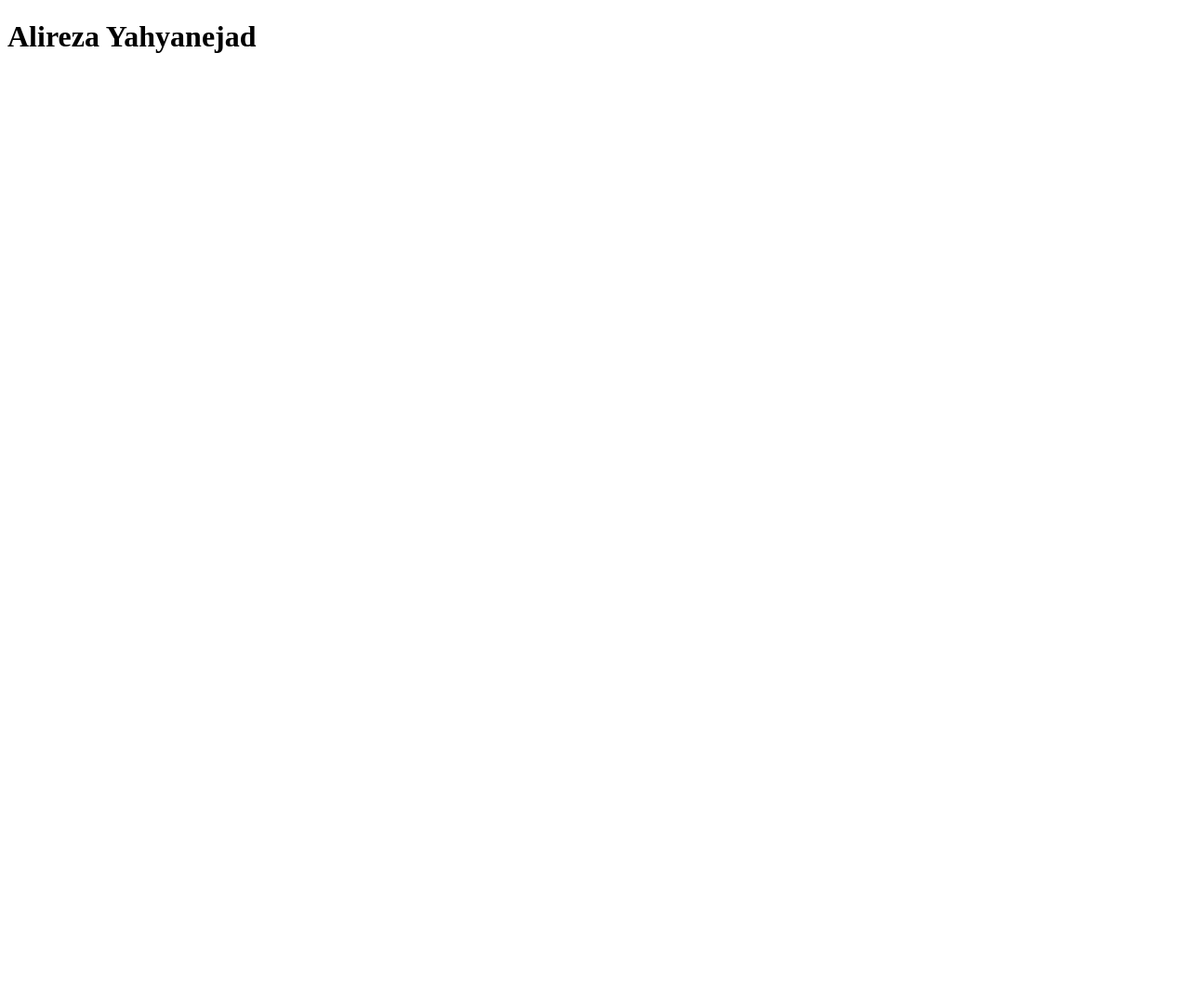
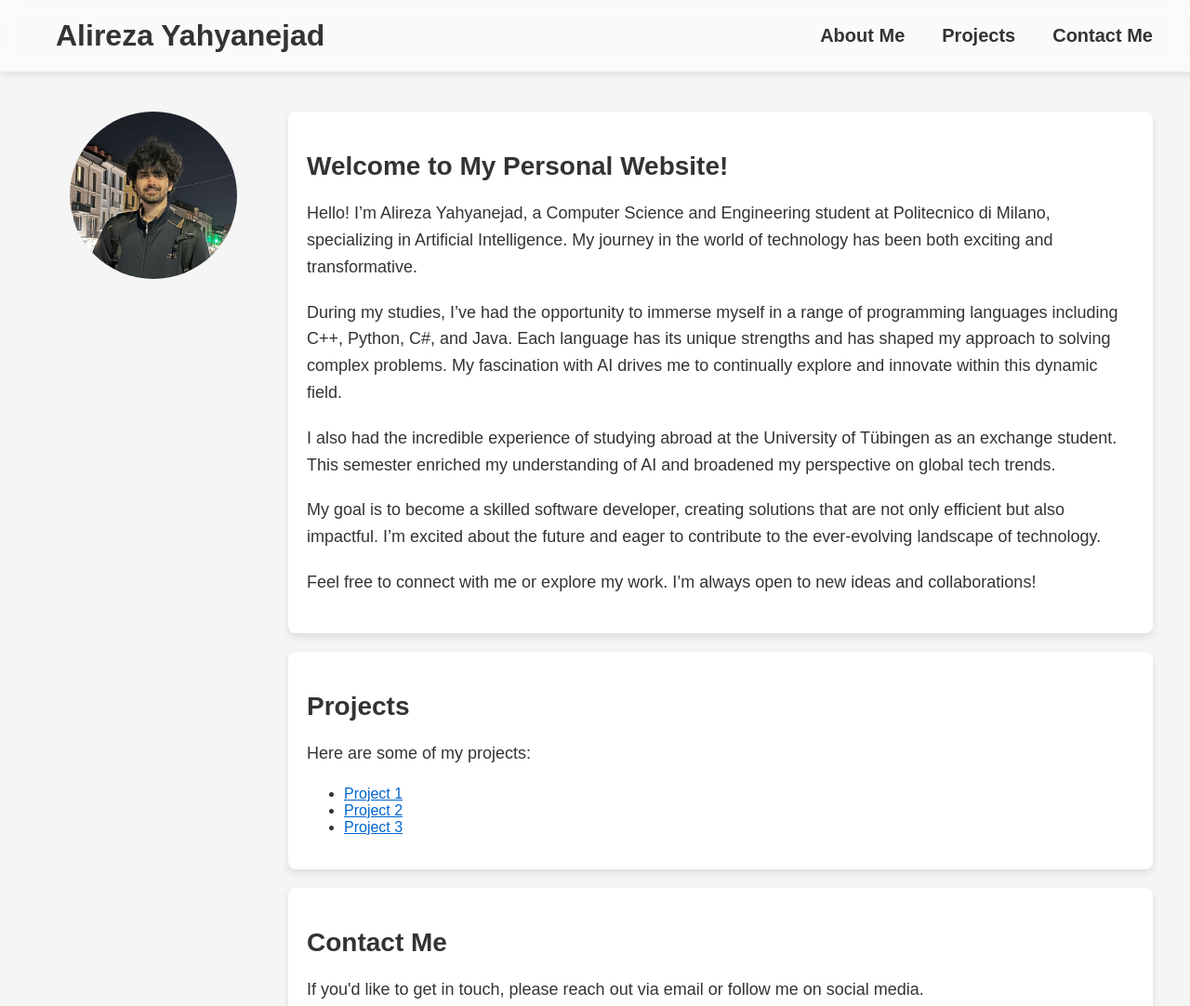
Before and after one commit to yahyanejadalre/yahyanejadalre.github.io, a plain HTML site: page index.html in a window 1280 px wide. Shown: the top 1082 px of the page at 93% size. Before the commit the page ends 800 px from the top, so only its background shows below. Drawn offline with Linux system fonts and the light colour scheme.

Commit message:
website uploaded

```diff
--- a/index.html
+++ b/index.html
@@ -3,9 +3,64 @@
 <head>
     <meta charset="UTF-8">
     <meta name="viewport" content="width=device-width, initial-scale=1.0">
-    <title>Peronal Website</title>
+    <title>Alireza Yahyanejad</title>
+    <link rel="stylesheet" href="styles.css">
 </head>
 <body>
-    <h1>Alireza Yahyanejad</h1>
+    <header>
+        <link rel="stylesheet" href="https://cdnjs.cloudflare.com/ajax/libs/font-awesome/6.0.0-beta3/css/all.min.css">
+        <div class="header-content">
+            <div class="title">Alireza Yahyanejad</div>
+            <nav>
+                <ul class="nav-list">
+                    <li><a href="#about">About Me</a></li>
+                    <li><a href="#projects">Projects</a></li>
+                    <li><a href="#contact">Contact Me</a></li>
+                </ul>
+                <button class="nav-toggle" aria-label="Toggle navigation">
+                    <i class="fas fa-bars"></i>
+                </button>
+
+            </nav>
+        </div>
+    </header>
+
+    <main>
+        <div class="main-content">
+            <aside class="sidebar">
+                <img src="alireza_yahyanejad.jpg" alt="Your Photo" class="profile-pic">
+            </aside>
+            <div class="content">
+                <section id="about">
+                    <h2>Welcome to My Personal Website!</h2>
+                    <p>Hello! I’m Alireza Yahyanejad, a Computer Science and Engineering student at Politecnico di Milano, specializing in Artificial Intelligence. My journey in the world of technology has been both exciting and transformative.</p>
+                    <p>During my studies, I’ve had the opportunity to immerse myself in a range of programming languages including C++, Python, C#, and Java. Each language has its unique strengths and has shaped my approach to solving complex problems. My fascination with AI drives me to continually explore and innovate within this dynamic field.</p>
+                    <p>I also had the incredible experience of studying abroad at the University of Tübingen as an exchange student. This semester enriched my understanding of AI and broadened my perspective on global tech trends.</p>
+                    <p>My goal is to become a skilled software developer, creating solutions that are not only efficient but also impactful. I’m excited about the future and eager to contribute to the ever-evolving landscape of technology.</p>
+                    <p>Feel free to connect with me or explore my work. I’m always open to new ideas and collaborations!</p>
+                </section>
+
+                <section id="projects">
+                    <h2>Projects</h2>
+                    <p>Here are some of my projects:</p>
+                    <ul>
+                        <li><a href="#">Project 1</a></li>
+                        <li><a href="#">Project 2</a></li>
+                        <li><a href="#">Project 3</a></li>
+                    </ul>
+                </section>
+
+                <section id="contact">
+                    <h2>Contact Me</h2>
+                    <p>If you'd like to get in touch, please reach out via email or follow me on social media.</p>
+                    <ul>
+                        <li>LinkedIn: <a href="https://de.linkedin.com/in/alirezayahyanejad">yahyanejadalre</a></li>
+                    </ul>
+                </section>
+            </div>
+        </div>
+    </main>
+
+    <script src="script.js"></script>
 </body>
 </html>
--- /dev/null
+++ b/script.js
@@ -0,0 +1,8 @@
+document.addEventListener('DOMContentLoaded', function () {
+    const menuToggle = document.querySelector('.nav-toggle'); // Updated class selector
+    const navMenu = document.querySelector('.nav-list'); // Updated class selector
+
+    menuToggle.addEventListener('click', function () {
+        navMenu.classList.toggle('active'); // Toggle 'active' class
+    });
+});
--- /dev/null
+++ b/styles.css
@@ -0,0 +1,228 @@
+/* Base styles */
+body {
+    font-family: Arial, sans-serif;
+    margin: 0;
+    padding: 0;
+    background: #f5f5f5;
+    color: #333;
+}
+
+header {
+    position: fixed;
+    width: 100%;
+    top: 0;
+    left: 0;
+    padding: 20px;
+    background: rgba(255, 255, 255, 0.5);
+    backdrop-filter: blur(10px);
+    box-shadow: 0 2px 10px rgba(0, 0, 0, 0.1);
+    z-index: 1000;
+    display: flex;
+    justify-content: space-between;
+    align-items: center;
+}
+
+.header-content {
+    display: flex;
+    align-items: center;
+    width: 100%;
+    max-width: 1200px;
+    margin: 0 auto;
+    justify-content: space-between;
+}
+
+.title {
+    font-size: 32px;
+    font-weight: bold;
+}
+
+.nav-toggle {
+    display: none;
+    background: none;
+    border: none;
+    font-size: 24px;
+    cursor: pointer;
+    color: #333;
+    padding: 100px;
+}
+
+/* Navigation list styles */
+.nav-list {
+    list-style: none;
+    padding: 0;
+    margin: 0;
+    display: flex;
+    gap: 20px;
+}
+
+.nav-list li {
+    margin: 0;
+}
+
+.nav-list li a {
+    color: #333;
+    font-weight: bold;
+    text-decoration: none;
+    font-size: 20px;
+    padding-right: 20px;
+}
+
+.nav-list li a.active {
+    color: #0066cc;
+}
+
+/* Footer and main content styles */
+footer {
+    position: fixed;
+    width: 100%;
+    bottom: 0;
+    left: 0;
+    padding: 20px;
+    text-align: center;
+    background: rgba(255, 255, 255, 0.5);
+    backdrop-filter: blur(10px);
+    box-shadow: 0 -2px 10px rgba(0, 0, 0, 0.1);
+    z-index: 1000;
+}
+
+main {
+    padding: 120px 20px 100px 20px;
+    display: flex;
+    justify-content: center;
+}
+
+.main-content {
+    display: flex;
+    flex-direction: row;
+    align-items: flex-start;
+    max-width: 1200px;
+    width: 100%;
+    box-sizing: border-box;
+}
+
+.sidebar {
+    flex: 0 0 250px;
+    display: flex;
+    justify-content: center;
+    align-items: center;
+    margin-right: 20px;
+}
+
+.profile-pic {
+    width: 180px;
+    height: 180px;
+    border-radius: 50%;
+    object-fit: cover;
+}
+
+.content {
+    flex: 1;
+    display: flex;
+    flex-direction: column;
+    gap: 20px;
+    max-width: 1000px;
+    box-sizing: border-box;
+}
+
+section {
+    background: #fff;
+    padding: 20px;
+    border-radius: 8px;
+    box-shadow: 0 4px 8px rgba(0, 0, 0, 0.1);
+}
+
+h1, h2 {
+    color: #333;
+    font-size: 32px;
+    margin-bottom: 20px;
+}
+
+h2 {
+    font-size: 28px;
+}
+
+p {
+    font-size: 18px;
+    line-height: 1.6;
+    margin-bottom: 20px;
+}
+
+a {
+    color: #0066cc;
+}
+
+a:hover {
+    text-decoration: underline;
+}
+
+@media (max-width: 768px) {
+    .header-content {
+        flex-direction: row;
+        justify-content: space-between;
+        align-items: center;
+    }
+
+    .title {
+        font-size: 28px;
+        margin-right: 0;
+    }
+
+    .nav-list {
+        display: none;
+        flex-direction: column;
+        gap: 10px;
+        width: 100%;
+        padding: 0;
+        margin: 0;
+        position: absolute;
+        top: 110px;
+        left: 0;
+        background: rgba(255, 255, 255, 0.9);
+        box-shadow: 0 2px 10px rgba(0, 0, 0, 0.1);
+    }
+
+    .nav-list.active {
+        display: flex;
+    }
+
+    .nav-toggle {
+        display: block;
+        padding: 25px;
+        margin-left: auto;
+    }
+
+    .nav-list li a {
+        padding: 15px;
+        text-align: center;
+        font-size: 18px;
+    }
+
+    .sidebar {
+        margin-right: 0;
+        margin-bottom: 15px;
+    }
+
+    .profile-pic {
+        width: 150px;
+        height: 150px;
+    }
+
+    .main-content {
+        flex-direction: column;
+        align-items: center;
+        gap: 15px;
+    }
+
+    .content {
+        max-width: 100%;
+        padding: 10px;
+    }
+
+    h1, h2 {
+        font-size: 28px;
+    }
+
+    p {
+        font-size: 16px;
+    }
+}
```
Also changed, not shown: alireza_yahyanejad.jpg (added), 1 other file.
